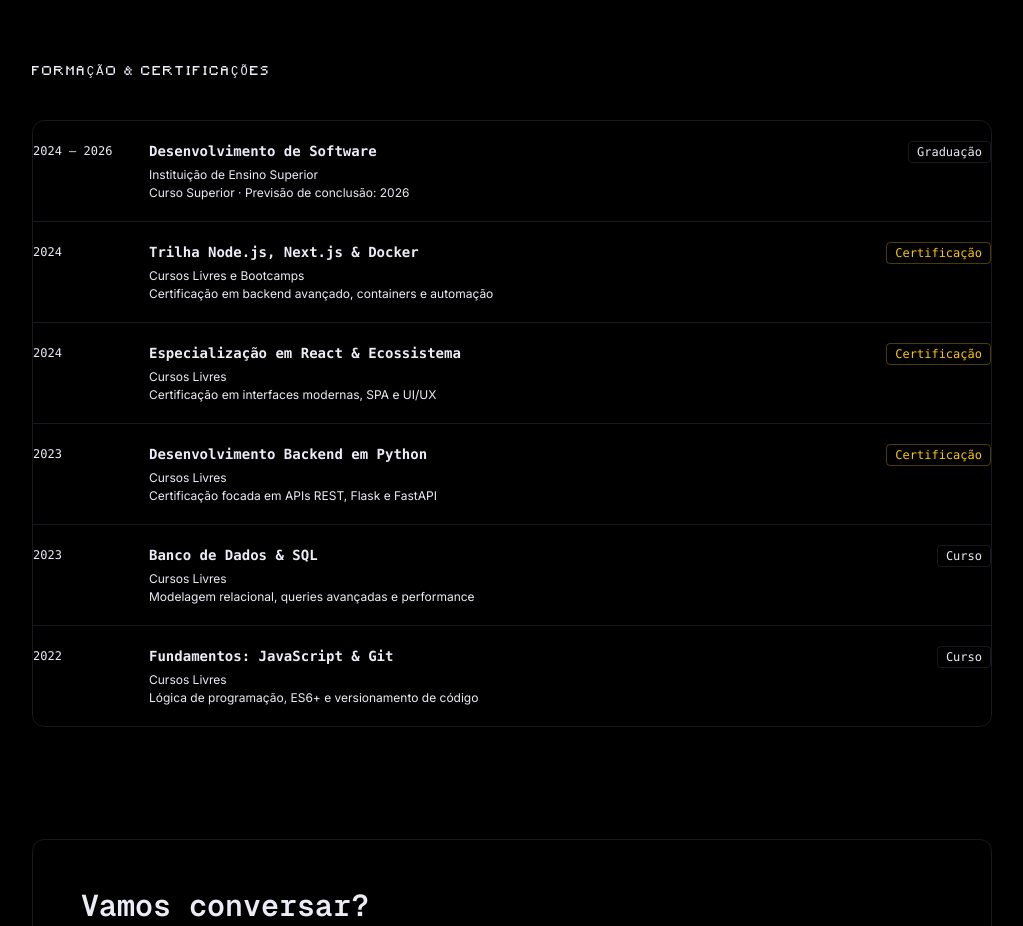
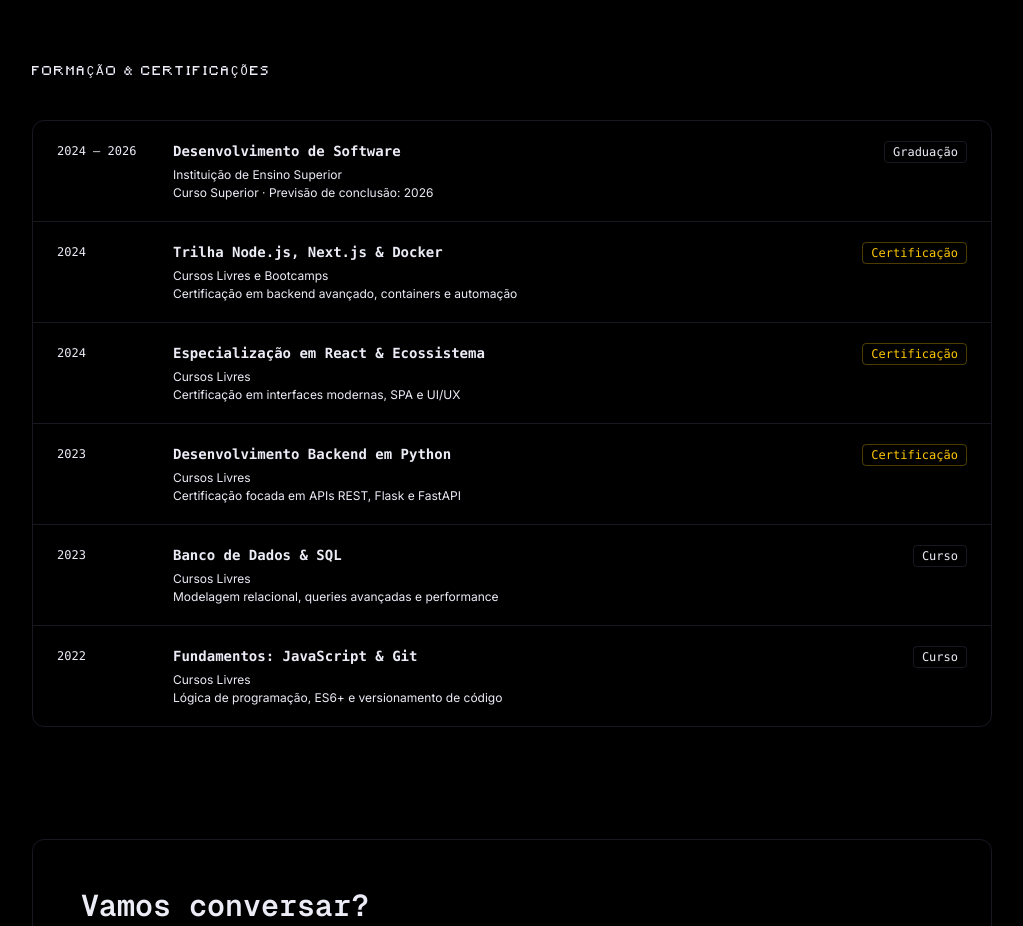
Before and after one commit to luizhenriquefernandes20-svg/portfolio, a React (Vite) app: page / in a window 1280 px wide. Shown: the part 3600-4526 px from the top of the page, without its empty margins (128-1151 px from the left). Built offline with nearby package versions, Linux system fonts and the light colour scheme.

Commit message:
fix: add horizontal padding to education rows
Each row had py-5 but no px-*, so the date and type badge touched
the card's border directly instead of sitting inside it like every
other card on the site.

```diff
--- a/src/app/components/education/EduItem.tsx
+++ b/src/app/components/education/EduItem.tsx
@@ -16,7 +16,7 @@ const TYPE_COLOR: Record<EducationItem["type"], string> = {
 export function EduItem({ item, index = 0 }: { item: EducationItem; index?: number }) {
   return (
     <motion.div
-      className="group flex gap-5 py-5 border-b border-border last:border-0 hover:bg-muted/30 transition-colors"
+      className="group flex gap-5 px-5 py-5 sm:px-6 border-b border-border last:border-0 hover:bg-muted/30 transition-colors"
       initial={{ opacity: 0, x: -12 }}
       whileInView={{ opacity: 1, x: 0 }}
       viewport={{ once: true, margin: "-60px" }}
```
